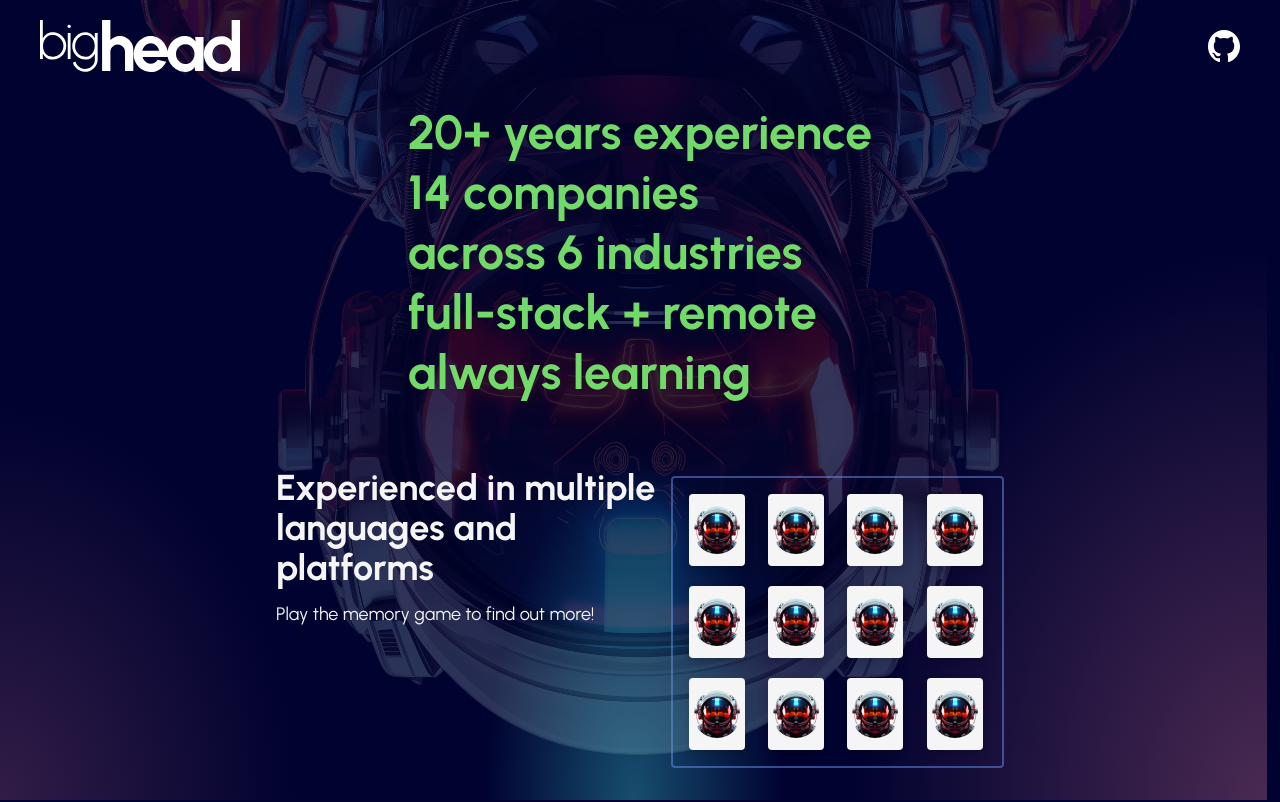
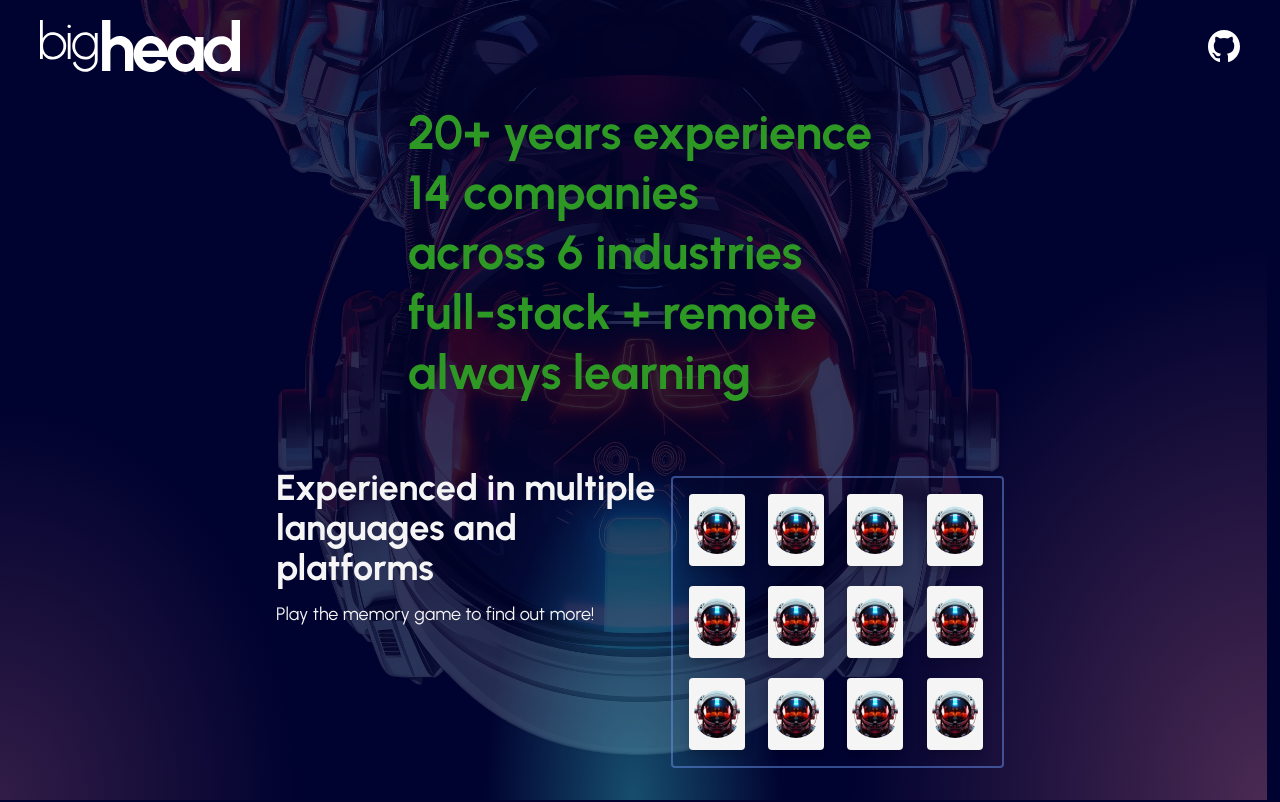
Before and after one commit to big-head-dev/bighead-web, a React (Vite) app: page / in a window 1280 px wide. Shown: the top 802 px of the page. Built offline with nearby package versions, Linux system fonts and the light colour scheme; the HTML template or start-up script is replaced by a standard one.

Commit message:
fix:darker green tint

```diff
--- a/src/index.css
+++ b/src/index.css
@@ -6,7 +6,8 @@
   --color-bh-dgray: oklch(0.2 0 240);
   --color-bh-dblue: oklch(0.15 0.09 264);
   --color-bh-lblue: oklch(0.67 0.14 264);
-  --color-bh-green: oklch(0.8 0.18 142);
+  --color-bh-green: oklch(0.6 0.18 142);
+  --color-bh-greentoo: oklch(0.6 0.18 142);
   --color-bh-red: oklch(0.62 0.24 27);
   --text-xxs: 0.65rem;
 }
```
